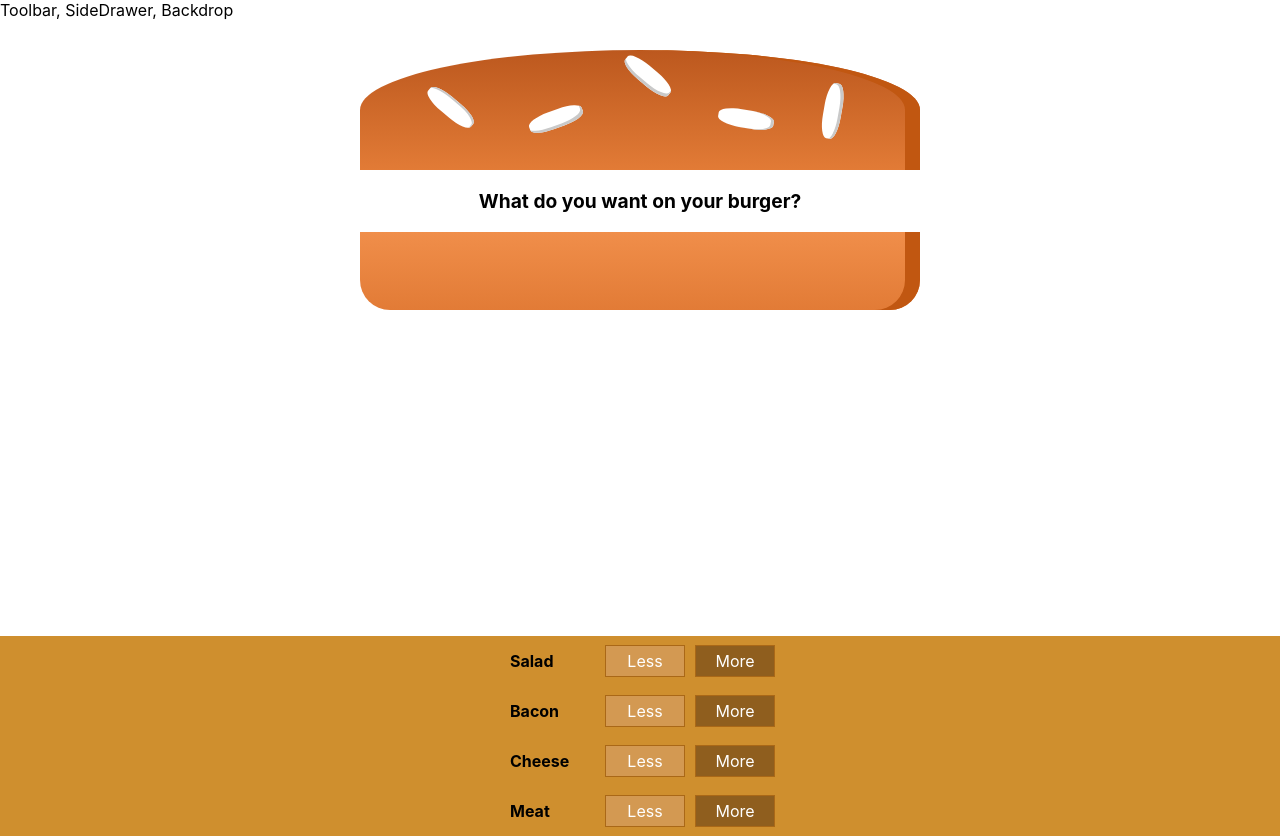
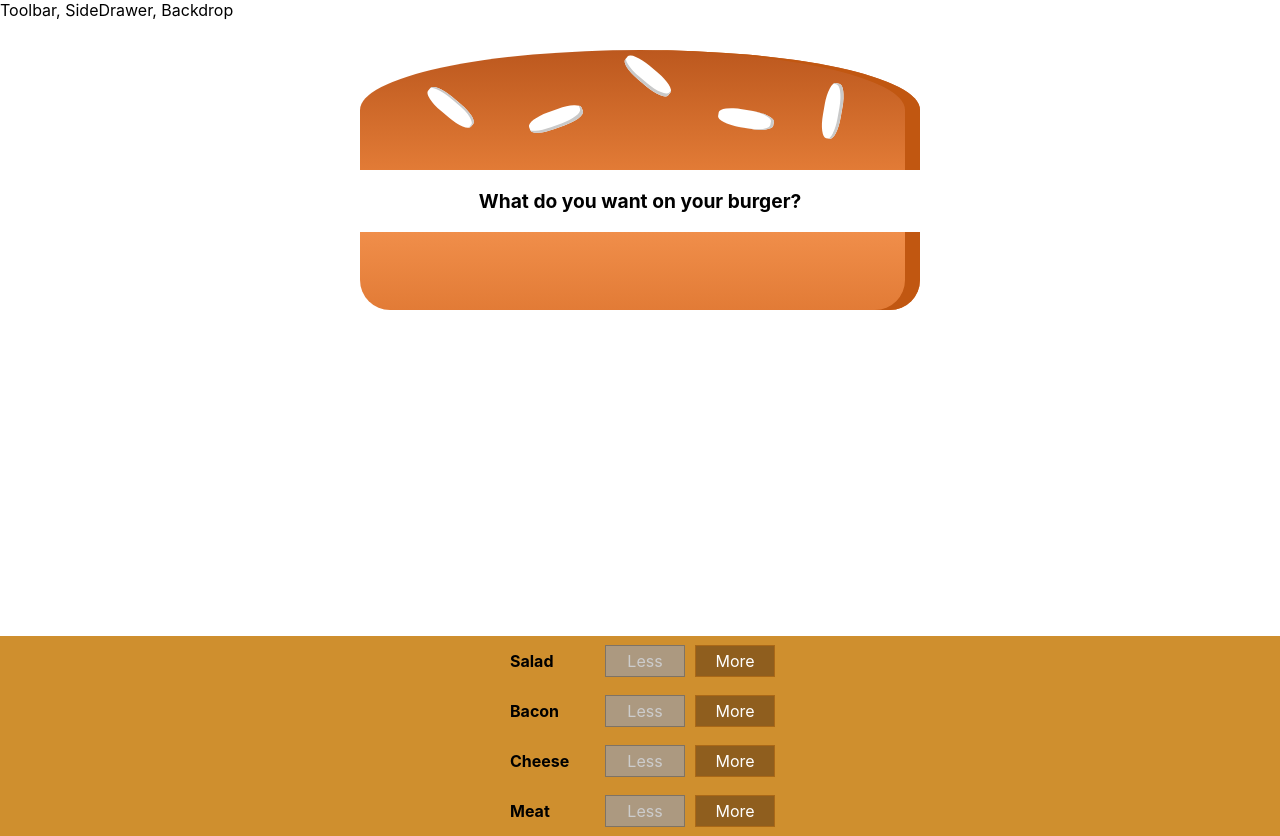
Before and after one commit to zarkle/burger-app, a React (Create React App) app: page / in a window 1280 px wide. Built offline with nearby package versions, Linux system fonts and the light colour scheme.

Commit message:
less button is disabled if that ingredient is not on burger

```diff
--- a/src/components/Burger/BuildControls/BuildControl/BuildControl.js
+++ b/src/components/Burger/BuildControls/BuildControl/BuildControl.js
@@ -4,8 +4,13 @@ import styles from './BuildControl.module.css';
 const buildControl = (props) => (
   <div className={styles.BuildControl}>
     <div className={styles.Label}>{props.label}</div>
-    <button className={styles.Less} onClick={props.removed}>Less</button>
-    <button className={styles.More} onClick={props.added}>More</button>
+    <button
+      className={styles.Less}
+      onClick={props.removed}
+      disabled={props.disabled}>Less</button>
+    <button
+      className={styles.More}
+      onClick={props.added}>More</button>
   </div>
 );
 
--- a/src/components/Burger/BuildControls/BuildControls.js
+++ b/src/components/Burger/BuildControls/BuildControls.js
@@ -16,7 +16,8 @@ const buildControls = (props) => (
         key={control.label}
         label={control.label}
         added={() => props.ingredientAdded(control.type)}
-        removed={() => props.ingredientRemoved(control.type)} />
+        removed={() => props.ingredientRemoved(control.type)}
+        disabled={props.disabled[control.type]} />
     ))}
   </div>
 );
--- a/src/containers/BurgerBuilder/BurgerBuilder.js
+++ b/src/containers/BurgerBuilder/BurgerBuilder.js
@@ -36,6 +36,7 @@ class BurgerBuilder extends Component {
 
   removeIngredientHandler = (type) => {
     const oldCount = this.state.ingredients[type];
+    if (oldCount <= 0) {return}
     const newCount = oldCount - 1;
     const updatedIngredients = {
       ...this.state.ingredients
@@ -48,12 +49,19 @@ class BurgerBuilder extends Component {
   };
 
   render() {
+    const disabledInfo = {
+      ...this.state.ingredients
+    };
+    for (let key in disabledInfo) {
+      disabledInfo[key] = disabledInfo[key] <= 0;  // convert number to boolean
+    }
     return(
       <Aux>
         <Burger ingredients={this.state.ingredients} />
         <BuildControls
           ingredientAdded={this.addIngredientHandler}
-          ingredientRemoved={this.removeIngredientHandler} />
+          ingredientRemoved={this.removeIngredientHandler}
+          disabled={disabledInfo} />
       </Aux>
     );
   }
```
